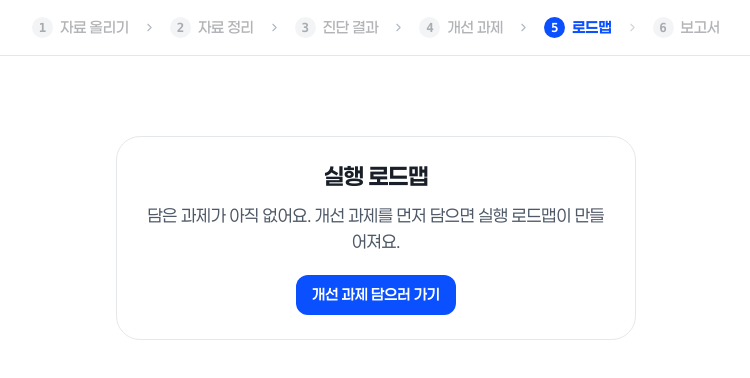
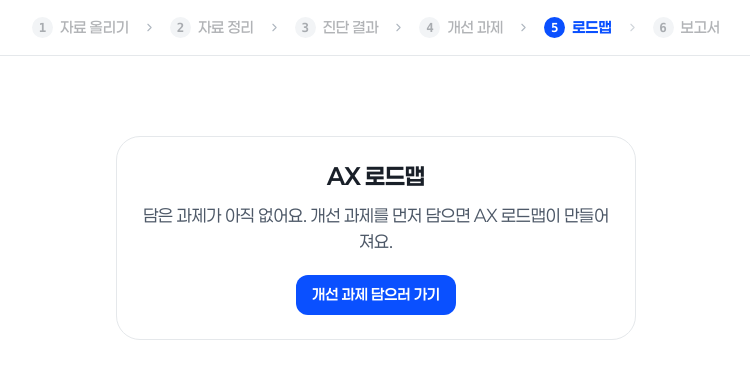
Before and after one commit to axcore-dev/axpoint-analysis, a Next.js app: page /roadmap in a window 1280 px wide. Shown: the top 378 px of the page, without its empty margins (264-1014 px from the left). Built offline with nearby package versions, Linux system fonts and the light colour scheme.

Commit message:
일부 문구 수정

```diff
--- a/app/layout.tsx
+++ b/app/layout.tsx
@@ -6,9 +6,9 @@ import { SiteFooter } from "@/components/flow/SiteFooter";
 import "./globals.css";
 
 export const metadata: Metadata = {
-  title: "AXpoint™",
+  title: "AXCORE",
   description:
-    "자료만 올리면 제조 기업의 AX 단계·개선 과제·로드맵·예상 효과까지 — 즉시, 무료로, 근거와 함께 확인할 수 있어요.",
+    "자료만 올리면 제조 기업의 AX 조사·분석·진단·설계까지",
 };
 
 export default function RootLayout({
--- a/app/report/page.tsx
+++ b/app/report/page.tsx
@@ -197,7 +197,7 @@ export default function ReportPage() {
             보고서는 로드맵 확인 후 열려요
           </h1>
           <p style={{ margin: "10px 0 0", font: "var(--text-body2)", color: "var(--fg-secondary)" }}>
-            담으신 과제로 실행 로드맵을 먼저 확인하시면, 예상 효과와 투자 회수까지 담은
+            담으신 과제로 AX 로드맵을 먼저 확인하시면, 예상 효과와 투자 회수까지 담은
             보고서가 준비돼요.
           </p>
           <div style={{ marginTop: 22 }}>
--- a/app/roadmap/page.tsx
+++ b/app/roadmap/page.tsx
@@ -11,7 +11,7 @@ import { useDiagnosis } from "@/components/flow/DiagnosisContext";
 import { Badge, Button, Card, Icons } from "@/components/ui";
 
 /**
- * S4 실행 로드맵 — F-RMP-01~05 (2026-07-10 수정요청v3)
+ * S4 AX 로드맵 — F-RMP-01~05 (2026-07-10 수정요청v3)
  * 단계 축 = AX 7단계 방법론 — 담은 과제로만 구성, 단계 순서가 곧 우선순위 (v4).
  * 세로 타임라인: 좌측 레일(도트 + '약 N개월' 마커) + 우측 단계 카드.
  * 스크롤 중앙 포커스 — 뷰포트 중앙 카드만 선명, 나머지는 은은하게.
@@ -227,10 +227,10 @@ export default function RoadmapPage() {
               color: "var(--fg-primary)",
             }}
           >
-            실행 로드맵
+            AX 로드맵
           </h2>
           <p style={{ margin: "0 0 20px", font: "var(--text-body2)", color: "var(--fg-secondary)" }}>
-            담은 과제가 아직 없어요. 개선 과제를 먼저 담으면 실행 로드맵이 만들어져요.
+            담은 과제가 아직 없어요. 개선 과제를 먼저 담으면 AX 로드맵이 만들어져요.
           </p>
           <Button variant="primary" href="/tasks">
             개선 과제 담으러 가기
@@ -270,7 +270,7 @@ export default function RoadmapPage() {
               color: "var(--fg-primary)",
             }}
           >
-            실행 로드맵
+            AX 로드맵
           </h2>
           <p
             style={{
--- a/components/report/ReportDocument.tsx
+++ b/components/report/ReportDocument.tsx
@@ -39,7 +39,7 @@ import {
  * 페이지 구성 (6~7p, 담은 과제 수에 따라 가변):
  *   ① 표지  ② 종합 소견 + 업종 대비 포지션  ③ 카테고리별 준비도(6축)
  *   ④ 기능영역 8곳 등급 + 가치사슬 신호  ⑤ 담은 과제(6건 초과 시 분할)
- *   ⑥ 실행 로드맵  ⑦ 예상 효과 산출 + 진단 방법·한계 고지
+ *   ⑥ AX 로드맵  ⑦ 예상 효과 산출 + 진단 방법·한계 고지
  */
 
 /* ---- 색 상수 (전부 hex — 디자인 시스템 v2 토큰과 동일 값) ---- */
@@ -718,11 +718,11 @@ export function ReportDocument({
     );
   });
 
-  /* ── ⑥ 실행 로드맵 (기간·게이트·역할) ── */
+  /* ── ⑥ AX 로드맵 (기간·게이트·역할) ── */
   bodies.push(
     <div>
       <SectionTitle no="7">
-        실행 로드맵 — 총 <span style={{ fontFamily: MONO }}>{roadmap.totalMonths}</span>개월
+        AX 로드맵 — 총 <span style={{ fontFamily: MONO }}>{roadmap.totalMonths}</span>개월
       </SectionTitle>
       {roadmap.stages.length === 0 ? (
         <div style={{ fontSize: 13, color: MUTED }}>담은 과제가 없어 로드맵이 비어 있어요.</div>
```
